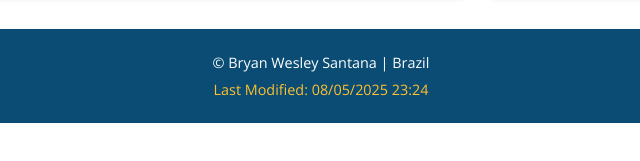
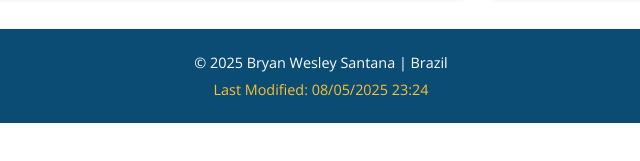
Before and after one commit to bryanwessantana/wdd131, a plain HTML site: page week01/index.html in a window 1280 px wide. Shown: the part 633-794 px from the top of the page, 319-959 px from the left. Drawn offline with nearby package versions, Linux system fonts and the light colour scheme; files whose address does not match are found by name.

Commit message:
W01 Assignment: Home Page

```diff
--- a/week01/index.html
+++ b/week01/index.html
@@ -75,7 +75,7 @@
     </main>
 
     <footer>
-        <p>&copy; <span id="2025"></span> Bryan Wesley Santana | Brazil</p>
+        <p>&copy; <span id="CurrentYear">2025</span> Bryan Wesley Santana | Brazil</p>
         <p id="lastModified">Last Modified: 08/05/2025 23:24</p>
     </footer>
 </body>
```
